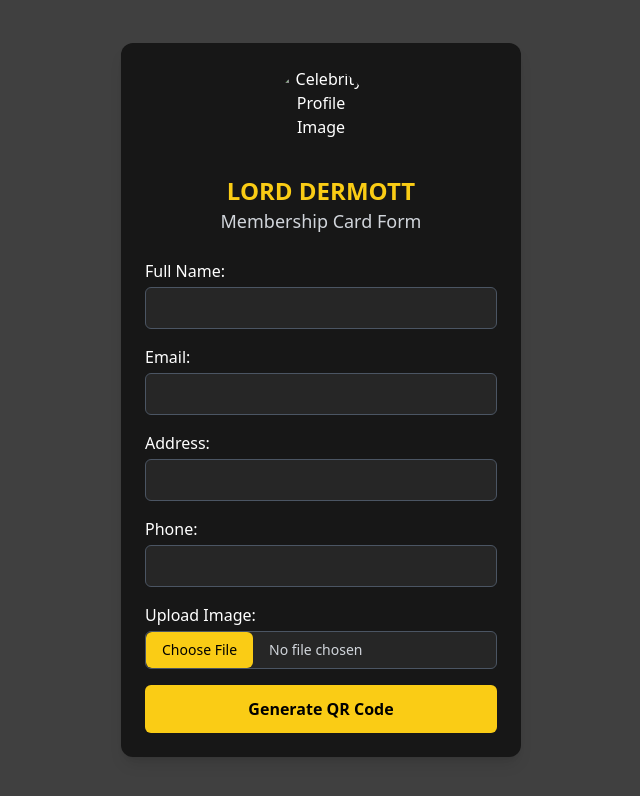
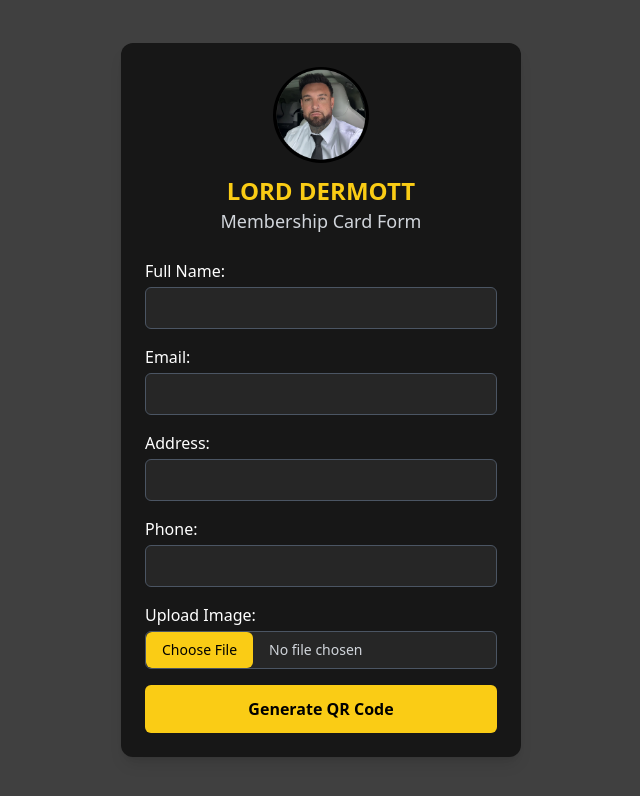
Before and after one commit to yourlogodesigner28-jpg/Lord-dermott, a plain HTML site: page index.html in a window 1280 px wide. Shown: the whole page, without its empty margins (319-959 px from the left). Drawn offline with nearby package versions, Linux system fonts and the light colour scheme.

Commit message:
Update index.html

```diff
--- a/index.html
+++ b/index.html
@@ -12,7 +12,7 @@
   <div class="bg-neutral-900 shadow-lg rounded-xl p-6 w-[400px] text-center">
     <!-- Profile Section -->
     <div class="mb-6">
-      <img id="profile-image" src="./assets/celebrity_profile.jpg" alt="Celebrity Profile Image" class="w-24 h-24 rounded-full object-cover mx-auto mb-3">
+      <img id="profile-image" src="./asset/63f7e60b-e011-4ff7-af7a-77bb8d0fbcb8.jpeg" alt="Celebrity Profile Image" class="w-24 h-24 rounded-full object-cover mx-auto mb-3">
       <h2 class="text-2xl font-bold text-yellow-400">LORD DERMOTT</h2>
       <h3 class="text-lg font-medium text-gray-300">Membership Card Form</h3>
     </div>
```
